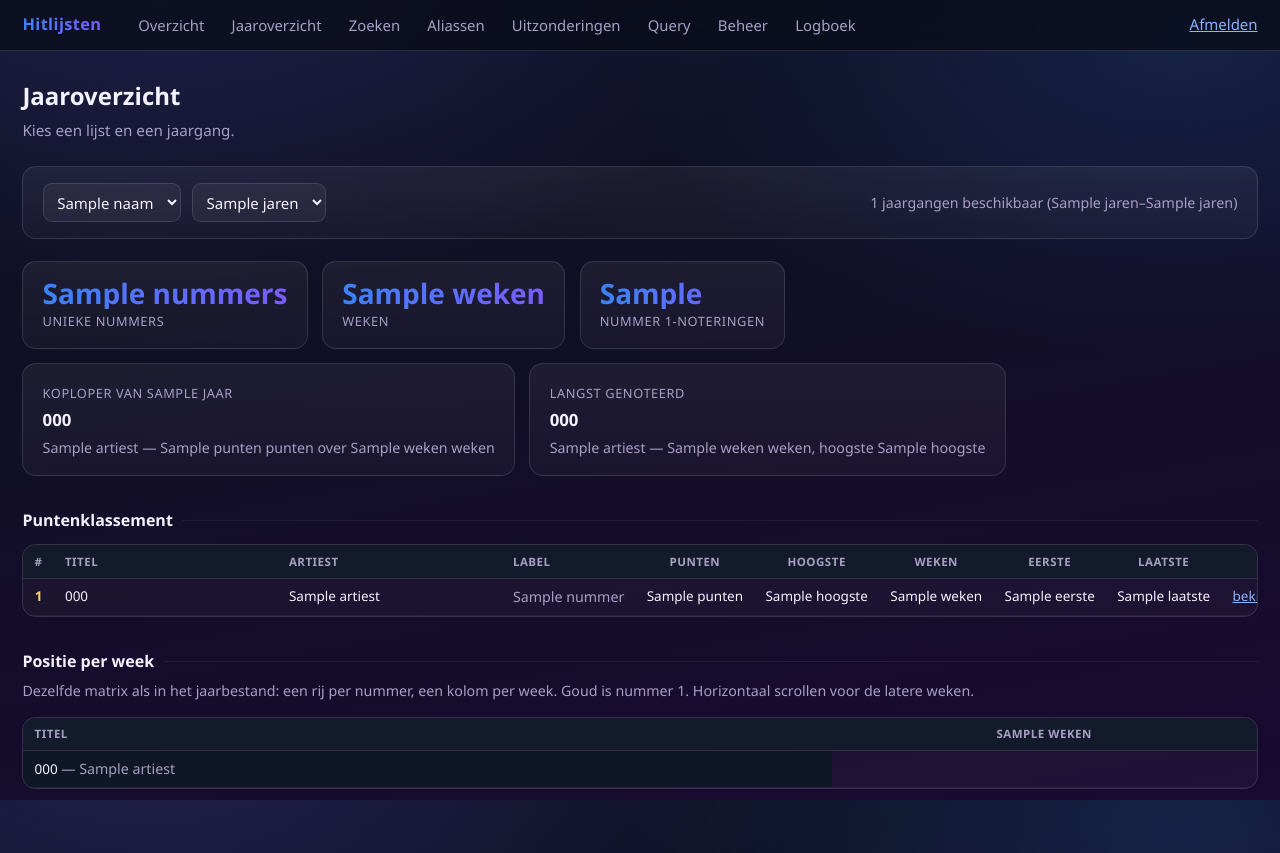
After one commit to hghaken/hitlijsten, a Python web app: template hitlijsten/web/templates/jaar.html in a window 1280 px wide. The commit adds this page. Run offline with Jinja, Linux system fonts and the light colour scheme; the template is opened without the code that fills it: most values are stand-ins (such as "Sample title", 1, 10 or a date in 2020).

Commit message:
Webapplicatie in de huisstijl, plus een jaaroverzicht per lijst
De opmaak volgt nu hhaken.nl en otsradio.hhaken.nl: donkere ondergrond met
een verloop, glasachtige kaarten met lichte randen, en blauw naar paars als
accent. Tabellen zitten in een kader met een plakkende kopregel, zodat je
in lange lijsten niet kwijtraakt welke kolom je leest.

Nieuw scherm /jaar: kies een lijst en een jaargang en zie het complete
jaar. Bovenaan de hoogtepunten (koploper, langst genoteerd, aantal nummer
1-noteringen), daaronder het puntenklassement en tot slot de matrix nummer
x week met de positie in elke cel -- dezelfde inhoud als het jaarbestand,
maar zonder Excel te hoeven openen. De eerste kolom en de kopregel blijven
staan bij het scrollen.

Nagerekend tegen het Excel-bestand: Top 40 1975 geeft aan beide kanten
Paloma Blanca van George Baker Selection met 470 punten over 14 weken.

Co-Authored-By: Claude Opus 5 <noreply@anthropic.com>

```diff
--- a/hitlijsten/web/templates/aliassen.html
+++ b/hitlijsten/web/templates/aliassen.html
@@ -30,8 +30,8 @@
   {% if term %}<a href="{{ url_for('aliassen') }}">wis</a>{% endif %}
 </form>
 
-<table>
-  <tr><th>Van</th><th>Naar</th><th>Onderbouwing</th><th></th></tr>
+<div class="tabelvak"><table>
+  <thead><tr><th>Van</th><th>Naar</th><th>Onderbouwing</th><th></th></tr></thead><tbody>
   {% for r in rijen %}
   <tr>
     <td class="sleutel">{{ r['van'] }}</td>
@@ -52,5 +52,5 @@
     </td>
   </tr>
   {% endfor %}
-</table>
+</tbody></table></div>
 {% endblock %}
--- a/hitlijsten/web/templates/basis.html
+++ b/hitlijsten/web/templates/basis.html
@@ -5,71 +5,155 @@
 <meta name="viewport" content="width=device-width, initial-scale=1">
 <title>{% block titel %}Hitlijsten{% endblock %}</title>
 <style>
+  /* Zelfde taal als hhaken.nl en otsradio.hhaken.nl: donkere ondergrond,
+     glasachtige kaarten, een verloop van blauw naar paars als accent. */
   :root {
-    --rand: #d8dde3; --zacht: #f6f8fa; --tekst: #1f2933; --grijs: #5c6b7a;
-    --accent: #1a5fb4; --goed: #d7f0d9; --fout: #fde2e1; --markering: #ddebf7;
+    --bg:        #0b1220;
+    --bg2:       #190a30;
+    --ink:       #f5f2ff;
+    --gedempt:   #a89fc4;
+    --accent:    #3b82f6;
+    --accent2:   #7a5cff;
+    --accent3:   #34e2c4;
+    --waarschuw: #ff5b6e;
+    --glas:      rgba(255,255,255,.06);
+    --glas2:     rgba(255,255,255,.03);
+    --rand:      rgba(255,255,255,.12);
+    --rand2:     rgba(255,255,255,.06);
+    --balk:      linear-gradient(90deg, var(--accent), var(--accent2));
   }
   * { box-sizing: border-box; }
   body {
-    margin: 0; font: 15px/1.5 "Segoe UI", system-ui, sans-serif;
-    color: var(--tekst); background: #fff;
+    margin: 0; min-height: 100vh; color: var(--ink);
+    font: 15px/1.55 "Segoe UI", system-ui, -apple-system, sans-serif;
+    background:
+      radial-gradient(1100px 600px at 12% -8%, rgba(122,92,255,.20), transparent 60%),
+      radial-gradient(900px 520px at 92% 4%, rgba(59,130,246,.16), transparent 62%),
+      linear-gradient(170deg, var(--bg) 0%, var(--bg2) 100%);
+    background-attachment: fixed;
   }
+
   header {
-    background: var(--tekst); color: #fff; padding: .6rem 1.2rem;
-    display: flex; align-items: center; gap: 1.4rem; flex-wrap: wrap;
+    position: sticky; top: 0; z-index: 20;
+    background: rgba(9,12,24,.72); backdrop-filter: blur(14px);
+    border-bottom: 1px solid var(--rand);
   }
-  header .merk { font-weight: 600; letter-spacing: .3px; }
-  header nav { display: flex; gap: 1rem; flex-wrap: wrap; }
-  header a { color: #cfd8e3; text-decoration: none; }
-  header a:hover, header a.actief { color: #fff; }
-  header .rechts { margin-left: auto; }
-  main { padding: 1.4rem 1.6rem 3rem; max-width: 1500px; }
-  h1 { font-size: 1.4rem; margin: 0 0 1rem; }
-  h2 { font-size: 1.05rem; margin: 1.8rem 0 .6rem; }
-  a { color: var(--accent); }
-  table { border-collapse: collapse; width: 100%; font-size: 14px; }
-  th, td { border-bottom: 1px solid var(--rand); padding: .4rem .6rem; text-align: left; }
-  th { background: var(--zacht); font-weight: 600; position: sticky; top: 0; }
+  header .binnen {
+    max-width: 1600px; margin: 0 auto; padding: .55rem 1.4rem;
+    display: flex; align-items: center; gap: 1.6rem; flex-wrap: wrap;
+  }
+  .merk { font-weight: 700; letter-spacing: .4px; font-size: 1.02rem; }
+  .merk span {
+    background: var(--balk); -webkit-background-clip: text; background-clip: text;
+    color: transparent;
+  }
+  header nav { display: flex; gap: .3rem; flex-wrap: wrap; }
+  header nav a {
+    color: var(--gedempt); text-decoration: none; padding: .3rem .7rem;
+    border-radius: 7px; font-size: .93rem;
+  }
+  header nav a:hover { color: var(--ink); background: var(--glas); }
+  header nav a.actief { color: var(--ink); background: var(--glas); }
+  .rechts { margin-left: auto; }
+
+  main { max-width: 1600px; margin: 0 auto; padding: 1.6rem 1.4rem 4rem; }
+  h1 { font-size: 1.5rem; margin: 0 0 .3rem; font-weight: 650; }
+  h1 + .onder { color: var(--gedempt); margin: 0 0 1.5rem; font-size: .95rem; }
+  h2 {
+    font-size: 1rem; margin: 2rem 0 .7rem; font-weight: 600;
+    color: var(--ink); display: flex; align-items: center; gap: .6rem;
+  }
+  h2::after { content: ""; flex: 1; height: 1px; background: var(--rand2); }
+  a { color: #8ab4ff; }
+  a:hover { color: var(--ink); }
+
+  .kaart {
+    background: linear-gradient(180deg, var(--glas), var(--glas2));
+    border: 1px solid var(--rand); border-radius: 14px; padding: 1rem 1.2rem;
+  }
+  .kaarten { display: flex; gap: .9rem; flex-wrap: wrap; margin-bottom: 1.6rem; }
+  .kaarten .kaart { min-width: 160px; }
+  .kaart .cijfer {
+    font-size: 1.75rem; font-weight: 680; line-height: 1.1;
+    background: var(--balk); -webkit-background-clip: text; background-clip: text;
+    color: transparent;
+  }
+  .kaart .naam {
+    color: var(--gedempt); font-size: .8rem; text-transform: uppercase;
+    letter-spacing: .6px; margin-top: .2rem;
+  }
+
+  .tabelvak {
+    border: 1px solid var(--rand); border-radius: 14px; overflow: auto;
+    background: var(--glas2); max-height: 78vh;
+  }
+  table { border-collapse: collapse; width: 100%; font-size: 13.5px; }
+  th, td { padding: .45rem .7rem; text-align: left; white-space: nowrap; }
+  thead th {
+    position: sticky; top: 0; z-index: 2; background: #131a2b;
+    border-bottom: 1px solid var(--rand); font-weight: 600;
+    color: var(--gedempt); text-transform: uppercase; font-size: .72rem;
+    letter-spacing: .5px;
+  }
+  tbody tr { border-bottom: 1px solid var(--rand2); }
+  tbody tr:hover td { background: rgba(255,255,255,.045); }
   td.getal, th.getal { text-align: center; }
-  tr:hover td { background: #fafbfc; }
-  .kaarten { display: flex; gap: 1rem; flex-wrap: wrap; margin-bottom: 1.4rem; }
-  .kaart {
-    border: 1px solid var(--rand); border-radius: 8px; padding: .8rem 1.1rem;
-    min-width: 150px; background: var(--zacht);
+  td.breed, th.breed { white-space: normal; min-width: 14rem; }
+
+  .top1 { color: #ffd166; font-weight: 650; }
+  .top3 { color: #ffe9a8; }
+  .nieuw td:first-child { box-shadow: inset 3px 0 0 var(--accent3); }
+  .speld {
+    display: inline-block; padding: .08rem .5rem; border-radius: 999px;
+    font-size: .74rem; border: 1px solid var(--rand); color: var(--gedempt);
   }
-  .kaart .cijfer { font-size: 1.5rem; font-weight: 600; }
-  .kaart .naam { color: var(--grijs); font-size: .85rem; }
-  form.inline { display: inline; }
+  .speld.nieuw { color: #062; background: var(--accent3); border-color: transparent; }
+  .speld.terug { color: #2b1a00; background: #ffb020; border-color: transparent; }
+
   input[type=text], input[type=password], textarea, select {
-    font: inherit; padding: .4rem .5rem; border: 1px solid var(--rand);
-    border-radius: 5px; background: #fff;
+    font: inherit; padding: .45rem .6rem; border-radius: 9px;
+    border: 1px solid var(--rand); background: rgba(255,255,255,.05);
+    color: var(--ink);
   }
-  input[type=text] { min-width: 18rem; }
+  select option { background: #131a2b; }
+  input::placeholder { color: #6f6890; }
+  input[type=text] { min-width: 17rem; }
   textarea { width: 100%; font-family: Consolas, monospace; font-size: 13px; }
   button {
-    font: inherit; padding: .4rem .9rem; border: 1px solid var(--rand);
-    border-radius: 5px; background: #fff; cursor: pointer;
+    font: inherit; padding: .45rem 1rem; border-radius: 9px; cursor: pointer;
+    border: 1px solid var(--rand); background: var(--glas); color: var(--ink);
   }
-  button:hover { background: var(--zacht); }
-  button.hoofd { background: var(--accent); color: #fff; border-color: var(--accent); }
-  button.gevaar { color: #a02c2c; }
-  .melding { padding: .6rem .9rem; border-radius: 6px; margin-bottom: 1rem; }
-  .melding.goed { background: var(--goed); }
-  .melding.fout { background: var(--fout); }
-  .hint { color: var(--grijs); font-size: .88rem; }
-  code, .sleutel { font-family: Consolas, monospace; font-size: 12.5px; color: #3b4a5a; }
+  button:hover { background: rgba(255,255,255,.11); }
+  button.hoofd { background: var(--balk); border-color: transparent; font-weight: 550; }
+  button.hoofd:hover { filter: brightness(1.12); }
+  button.gevaar { color: var(--waarschuw); }
+  form.inline { display: inline; }
+
+  .melding {
+    padding: .65rem 1rem; border-radius: 11px; margin-bottom: 1.1rem;
+    border: 1px solid var(--rand);
+  }
+  .melding.goed { background: rgba(52,226,196,.12); border-color: rgba(52,226,196,.4); }
+  .melding.fout { background: rgba(255,91,110,.12); border-color: rgba(255,91,110,.4); }
+  .hint { color: var(--gedempt); font-size: .89rem; }
+  code, .sleutel { font-family: Consolas, monospace; font-size: 12px; color: #9db4e0; }
+
   #voortgang {
-    background: #10161d; color: #cfe3ff; font-family: Consolas, monospace;
-    font-size: 12.5px; padding: .8rem; border-radius: 6px; max-height: 22rem;
-    overflow: auto; white-space: pre-wrap; display: none;
+    background: rgba(0,0,0,.4); border: 1px solid var(--rand); color: #b7d5ff;
+    font-family: Consolas, monospace; font-size: 12.5px; padding: .9rem;
+    border-radius: 12px; max-height: 24rem; overflow: auto;
+    white-space: pre-wrap; display: none;
   }
+  details summary { cursor: pointer; }
 </style>
 </head>
 <body>
 <header>
-  <span class="merk">Hitlijsten</span>
+  <div class="binnen">
+    <span class="merk"><span>Hitlijsten</span></span>
     <nav>
       <a href="{{ url_for('overzicht') }}">Overzicht</a>
+      <a href="{{ url_for('jaaroverzicht') }}">Jaaroverzicht</a>
       <a href="{{ url_for('zoek') }}">Zoeken</a>
       <a href="{{ url_for('aliassen') }}">Aliassen</a>
       <a href="{{ url_for('uitzonderingen') }}">Uitzonderingen</a>
@@ -78,6 +162,7 @@
       <a href="{{ url_for('wijzigingen') }}">Logboek</a>
     </nav>
     <span class="rechts"><a href="{{ url_for('afmelden') }}">Afmelden</a></span>
+  </div>
 </header>
 <main>
   {% with meldingen = get_flashed_messages(with_categories=true) %}
--- /dev/null
+++ b/hitlijsten/web/templates/jaar.html
@@ -0,0 +1,129 @@
+{% extends "basis.html" %}
+{% block titel %}{{ jaar or '' }} {{ lijst_namen.get(lijst, lijst) }} — Hitlijsten{% endblock %}
+{% block inhoud %}
+
+<h1>Jaaroverzicht</h1>
+<p class="onder">Kies een lijst en een jaargang.</p>
+
+<form method="get" class="kaart" style="display:flex; gap:.7rem; align-items:center;
+      flex-wrap:wrap; margin-bottom:1.4rem">
+  <select name="lijst" onchange="this.form.submit()">
+    {% for sleutel, naam in lijst_namen.items() %}
+      <option value="{{ sleutel }}" {% if lijst == sleutel %}selected{% endif %}>{{ naam }}</option>
+    {% endfor %}
+  </select>
+  <select name="jaar" onchange="this.form.submit()">
+    {% for j in jaren %}
+      <option value="{{ j }}" {% if jaar == j %}selected{% endif %}>{{ j }}</option>
+    {% endfor %}
+  </select>
+  <noscript><button class="hoofd" type="submit">Toon</button></noscript>
+  <span class="hint" style="margin-left:auto">
+    {{ jaren|length }} jaargangen beschikbaar{% if jaren %}
+      ({{ jaren[-1] }}–{{ jaren[0] }}){% endif %}
+  </span>
+</form>
+
+{% if not jaar %}
+  <div class="melding fout">Voor deze lijst staat er nog niets in de database.</div>
+{% else %}
+
+<div class="kaarten">
+  <div class="kaart">
+    <div class="cijfer">{{ hoogtepunten.nummers }}</div>
+    <div class="naam">unieke nummers</div>
+  </div>
+  <div class="kaart">
+    <div class="cijfer">{{ hoogtepunten.weken }}</div>
+    <div class="naam">weken</div>
+  </div>
+  <div class="kaart">
+    <div class="cijfer">{{ hoogtepunten.nummer1s }}</div>
+    <div class="naam">nummer 1-noteringen</div>
+  </div>
+  {% if hoogtepunten.koploper %}
+  <div class="kaart" style="min-width:22rem">
+    <div class="naam">koploper van {{ jaar }}</div>
+    <div style="font-size:1.05rem; font-weight:600; margin:.25rem 0">
+      {{ hoogtepunten.koploper.titel }}</div>
+    <div class="hint">{{ hoogtepunten.koploper.artiest }} —
+      {{ hoogtepunten.koploper.punten }} punten over
+      {{ hoogtepunten.koploper.weken }} weken</div>
+  </div>
+  {% endif %}
+  {% if hoogtepunten.langst %}
+  <div class="kaart" style="min-width:22rem">
+    <div class="naam">langst genoteerd</div>
+    <div style="font-size:1.05rem; font-weight:600; margin:.25rem 0">
+      {{ hoogtepunten.langst.titel }}</div>
+    <div class="hint">{{ hoogtepunten.langst.artiest }} —
+      {{ hoogtepunten.langst.weken }} weken, hoogste
+      {{ hoogtepunten.langst.hoogste }}</div>
+  </div>
+  {% endif %}
+</div>
+
+<h2>Puntenklassement</h2>
+<div class="tabelvak">
+  <table>
+    <thead>
+      <tr>
+        <th class="getal">#</th><th class="breed">Titel</th><th class="breed">Artiest</th>
+        {% if nummers and nummers[0].label %}<th>Label</th>{% endif %}
+        <th class="getal">Punten</th><th class="getal">Hoogste</th>
+        <th class="getal">Weken</th><th class="getal">Eerste</th>
+        <th class="getal">Laatste</th><th></th>
+      </tr>
+    </thead>
+    <tbody>
+      {% for n in nummers %}
+      <tr>
+        <td class="getal {% if loop.index == 1 %}top1{% elif loop.index <= 3 %}top3{% endif %}">
+          {{ loop.index }}</td>
+        <td class="breed">{{ n.titel }}</td>
+        <td class="breed">{{ n.artiest }}</td>
+        {% if nummers[0].label %}<td class="hint">{{ n.label or '' }}</td>{% endif %}
+        <td class="getal">{{ n.punten }}</td>
+        <td class="getal {% if n.hoogste == 1 %}top1{% endif %}">{{ n.hoogste }}</td>
+        <td class="getal">{{ n.weken }}</td>
+        <td class="getal">{{ n.eerste }}</td>
+        <td class="getal">{{ n.laatste }}</td>
+        <td><a href="{{ url_for('nummer', sleutel=n.sleutel) }}">bekijk</a></td>
+      </tr>
+      {% endfor %}
+    </tbody>
+  </table>
+</div>
+
+<h2>Positie per week</h2>
+<p class="hint" style="margin-top:-.3rem">
+  Dezelfde matrix als in het jaarbestand: een rij per nummer, een kolom per week.
+  Goud is nummer 1. Horizontaal scrollen voor de latere weken.
+</p>
+<div class="tabelvak">
+  <table>
+    <thead>
+      <tr>
+        <th class="breed" style="position:sticky; left:0; z-index:3; background:#131a2b">Titel</th>
+        {% for w in weken %}<th class="getal">{{ w }}</th>{% endfor %}
+      </tr>
+    </thead>
+    <tbody>
+      {% for n in nummers %}
+      <tr>
+        <td class="breed" style="position:sticky; left:0; background:#0f1626">
+          {{ n.titel }} <span class="hint">— {{ n.artiest }}</span>
+        </td>
+        {% for w in weken %}
+          {% set p = n.posities.get(w) %}
+          <td class="getal {% if p == 1 %}top1{% elif p and p <= 3 %}top3{% endif %}">
+            {{ p if p else '' }}</td>
+        {% endfor %}
+      </tr>
+      {% endfor %}
+    </tbody>
+  </table>
+</div>
+
+{% endif %}
+{% endblock %}
--- a/hitlijsten/web/templates/uitzonderingen.html
+++ b/hitlijsten/web/templates/uitzonderingen.html
@@ -23,8 +23,8 @@
 </form>
 
 <h2>{{ rijen|length }} uitzonderingen</h2>
-<table>
-  <tr><th>Sleutel A</th><th>Sleutel B</th><th>Reden</th><th></th></tr>
+<div class="tabelvak"><table>
+  <thead><tr><th>Sleutel A</th><th>Sleutel B</th><th>Reden</th><th></th></tr></thead><tbody>
   {% for r in rijen %}
   <tr>
     <td class="sleutel">{{ r['sleutel_a'] }}</td>
@@ -40,5 +40,5 @@
     </td>
   </tr>
   {% endfor %}
-</table>
+</tbody></table></div>
 {% endblock %}
```
Also changed, not shown: hitlijsten/web/app.py (+67 -0 lines), hitlijsten/web/templates/aanmelden.html (+48 -14 lines), hitlijsten/web/templates/nummer.html (+11 -11 lines), hitlijsten/web/templates/overzicht.html (+7 -7 lines), hitlijsten/web/templates/query.html (+3 -5 lines), hitlijsten/web/templates/wijzigingen.html (+4 -4 lines), hitlijsten/web/templates/zoek.html (+4 -4 lines). Lines whose indentation alone changed are shown as unchanged.
